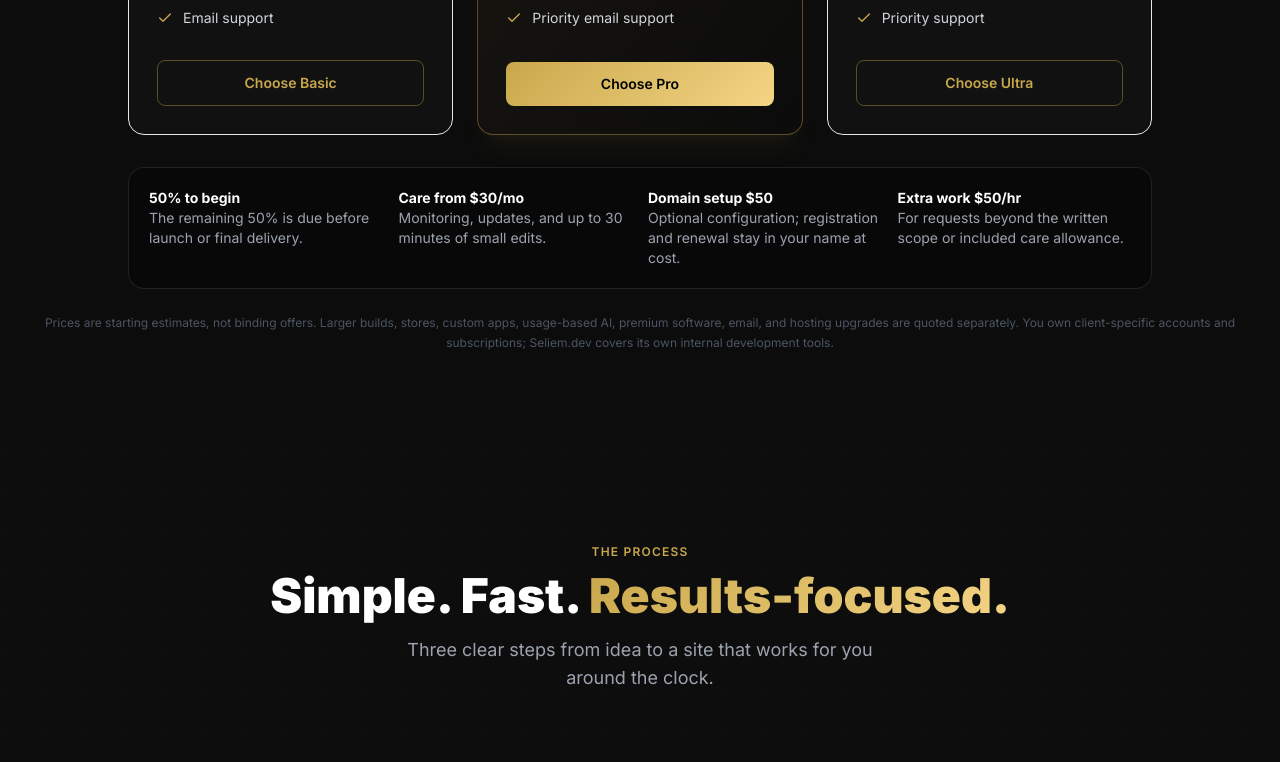
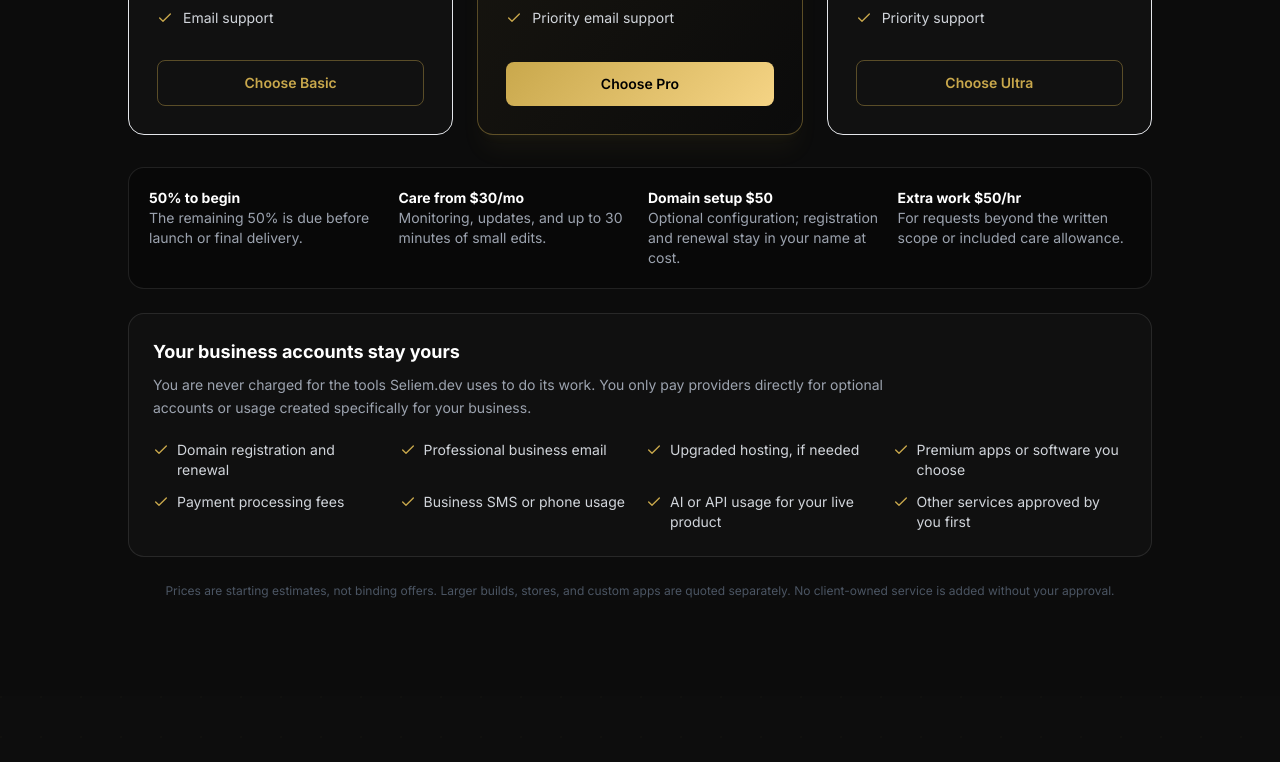
Before and after one commit to mohamedseliembyte/seliem-dev, a Next.js app: page / in a window 1280 px wide. Shown: the part 4289-5051 px from the top of the page. Built offline with nearby package versions, Linux system fonts and the light colour scheme; no server answers.

Commit message:
Clarify client-owned service costs

```diff
--- a/src/app/api/admin/custom-project/route.ts
+++ b/src/app/api/admin/custom-project/route.ts
@@ -46,7 +46,7 @@ export async function POST(req: NextRequest) {
     const result = await groqChat([
       {
         role: 'system',
-        content: 'You help Mohamed create custom Seliem.dev projects. Extract only facts he provided. Never invent an email, deliverable, deadline, or legal promise. Published guidance: landing pages start at $500, business sites at $900, booking/CRM/AI builds at $1,500, basic limited care at $30/month, optional domain configuration is $50 plus client-owned registration/renewal, and out-of-scope work is $50/hour or separately quoted. All projects require 50% upfront and 50% before launch. Client-specific third-party services are separate unless expressly included. If Mohamed did not state an agreed price, use 0 and put a suggested starting range in notes; do not silently turn the suggestion into an agreed price.',
+        content: 'You help Mohamed create custom Seliem.dev projects. Extract only facts he provided. Never invent an email, deliverable, deadline, or legal promise. Published guidance: landing pages start at $500, business sites at $900, booking/CRM/AI builds at $1,500, basic limited care at $30/month, optional domain configuration is $50 plus client-owned registration/renewal, and out-of-scope work is $50/hour or separately quoted. All projects require 50% upfront and 50% before launch. Never frame Seliem.dev working tools as a client cost. Services registered for or consumed by the client business are separate, require client approval, and are paid directly by the client unless expressly included. If Mohamed did not state an agreed price, use 0 and put a suggested starting range in notes; do not silently turn the suggestion into an agreed price.',
       },
       { role: 'user', content: description },
     ], { tools: [CUSTOM_PROJECT_TOOL], toolChoice: 'required', maxTokens: 700 })
--- a/src/app/terms/page.tsx
+++ b/src/app/terms/page.tsx
@@ -68,10 +68,12 @@ export default function TermsPage() {
 
           <Section title="7. Third-Party Services">
             <p>
-              Seliem.dev pays for its internal development tools. Client-owned or client-specific services—such as
-              domains, professional email, premium software, hosting upgrades, payment processing, SMS, and usage-based
-              API or AI services—are the client&apos;s responsibility unless a written proposal expressly includes them.
-              Those services may have their own terms, price changes, and availability conditions.
+              Your project price covers Seliem.dev&apos;s work and the tools used to perform that work. You pay providers
+              directly only for services registered for or consumed by your business, such as domains, professional
+              email, upgraded hosting, premium apps you select, payment processing, business SMS or phone usage, and
+              live-product API or AI usage, unless your written proposal expressly includes them. We will obtain your
+              approval before adding a paid client-owned service. Those services may have their own terms, price changes,
+              and availability conditions.
             </p>
           </Section>
 
--- a/src/components/sections/Pricing.tsx
+++ b/src/components/sections/Pricing.tsx
@@ -168,7 +168,7 @@ export default function Pricing() {
           <p className="mb-3 text-xs font-semibold uppercase tracking-widest text-[#c9a84c]">Monthly care</p>
           <h3 className="text-3xl font-black text-white sm:text-4xl">Keep your website working after launch.</h3>
           <p className="mx-auto mt-4 max-w-xl text-gray-400">
-            Choose ongoing care only if you need it. Plans are month-to-month and do not include third-party subscriptions or major redesigns.
+            Choose ongoing care only if you need it. Plans are month-to-month; major redesigns and services registered for your business are separate.
           </p>
         </div>
 
@@ -229,7 +229,30 @@ export default function Pricing() {
           <p><strong className="block text-white">Domain setup $50</strong>Optional configuration; registration and renewal stay in your name at cost.</p>
           <p><strong className="block text-white">Extra work $50/hr</strong>For requests beyond the written scope or included care allowance.</p>
         </div>
-        <p className="mt-6 text-center text-xs leading-relaxed text-gray-600">Prices are starting estimates, not binding offers. Larger builds, stores, custom apps, usage-based AI, premium software, email, and hosting upgrades are quoted separately. You own client-specific accounts and subscriptions; Seliem.dev covers its own internal development tools.</p>
+        <div className="mx-auto mt-6 max-w-5xl rounded-2xl border border-white/10 bg-white/[0.02] p-6">
+          <h3 className="text-lg font-bold text-white">Your business accounts stay yours</h3>
+          <p className="mt-2 max-w-3xl text-sm leading-relaxed text-gray-400">
+            You are never charged for the tools Seliem.dev uses to do its work. You only pay providers directly for optional accounts or usage created specifically for your business.
+          </p>
+          <ul className="mt-5 grid gap-3 text-sm text-gray-300 sm:grid-cols-2 lg:grid-cols-4">
+            {[
+              'Domain registration and renewal',
+              'Professional business email',
+              'Upgraded hosting, if needed',
+              'Premium apps or software you choose',
+              'Payment processing fees',
+              'Business SMS or phone usage',
+              'AI or API usage for your live product',
+              'Other services approved by you first',
+            ].map((item) => (
+              <li key={item} className="flex items-start gap-2">
+                <Check className="mt-0.5 h-4 w-4 shrink-0 text-[#c9a84c]" aria-hidden="true" />
+                {item}
+              </li>
+            ))}
+          </ul>
+        </div>
+        <p className="mt-6 text-center text-xs leading-relaxed text-gray-600">Prices are starting estimates, not binding offers. Larger builds, stores, and custom apps are quoted separately. No client-owned service is added without your approval.</p>
       </div>
     </section>
   )
--- a/src/lib/agreement.ts
+++ b/src/lib/agreement.ts
@@ -15,7 +15,7 @@ Include these sections with clear headings:
 - Project Scope (use what's provided)
 - Total Price
 - Payment Terms (default: 50% deposit to begin, remaining 50% on completion, unless otherwise noted)
-- Third-Party Services (Seliem.dev covers its internal development tools; client is responsible for client-owned/client-specific domain, email, premium software, hosting upgrades, payment processing, SMS, and usage-based API/AI fees unless expressly included)
+- Client-Owned Services (the project price covers Seliem.dev's work and working tools; client pays providers directly only for approved services registered for or consumed by their business, including domain, email, upgraded hosting, chosen premium apps, payment processing, business SMS/phone, and live-product API/AI usage, unless expressly included)
 - Optional Maintenance (not included unless written in the scope; basic care may be offered from $30/month with defined limits, while larger projects require a separate plan)
 - Timeline (state "to be confirmed in writing")
 - Revisions (2 rounds included)
@@ -55,8 +55,8 @@ $${Number(p.price).toLocaleString()}
 Payment Terms
 A 50% deposit is due before work begins. The remaining 50% is due before launch, transfer, or final delivery.
 
-Third-Party Services
-Seliem.dev is responsible for its own internal development tools. The Client is responsible for client-owned or client-specific costs—including domain registration and renewal, professional email, premium software, hosting upgrades, payment processing, SMS, and usage-based API or AI services—unless this agreement expressly includes them.
+Client-Owned Services
+The project price covers Seliem.dev's work and the tools it uses to perform that work. The Client pays providers directly only for services registered for or consumed by the Client's business—including domain registration and renewal, professional email, upgraded hosting, premium apps selected by the Client, payment processing, business SMS or phone usage, and live-product API or AI usage—unless this agreement expressly includes them. Seliem.dev will obtain the Client's approval before adding a paid client-owned service.
 
 Optional Maintenance
 Ongoing maintenance is not included unless listed in the Project Scope. Basic care may be offered from $30 per month with defined limits; larger or higher-usage projects require a separate written plan.
--- a/src/lib/groq.ts
+++ b/src/lib/groq.ts
@@ -28,7 +28,7 @@ PUBLIC PRICING GUIDANCE:
 - Work beyond the written scope or included care allowance is $50/hour or separately quoted
 - Larger stores, custom applications, extensive automation, and high-usage projects require a custom quote
 - Every project requires a 50% deposit before work begins; the remaining 50% is due before launch or final delivery
-- Seliem.dev pays for its own internal development tools. Client-owned or client-specific services—domain registration/renewal, professional email, premium software, hosting upgrades, payment processing, SMS, and usage-based AI/API services—are billed separately unless a written proposal explicitly includes them
+- Never describe Seliem.dev's internal tools as a client cost. The project price covers our work and our working tools. The client only pays providers directly for services registered for or consumed by their business—domain registration/renewal, professional email, upgraded hosting, premium apps they choose, payment processing, business SMS/phone usage, and live-product AI/API usage—unless a written proposal explicitly includes them. Get approval before adding any such service
 
 STRICT RULES:
 1. ONLY discuss Seliem.dev, its services, and the visitor's project. If asked anything off-topic (general knowledge, math, homework, coding help, trivia, current events, writing essays, etc.), politely decline with a short line like "I can only help with questions about Seliem.dev and your project 🙂" and steer back.
```
